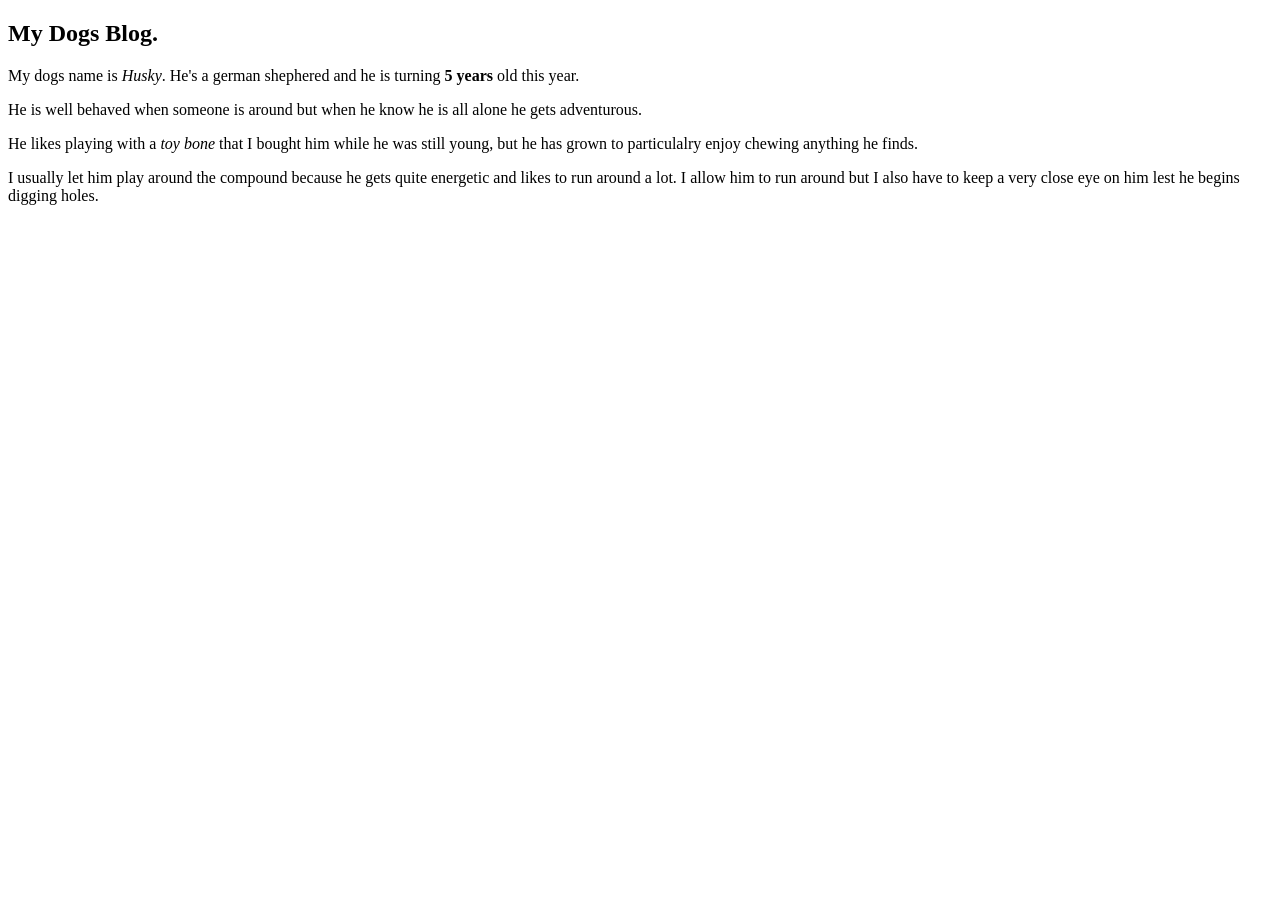
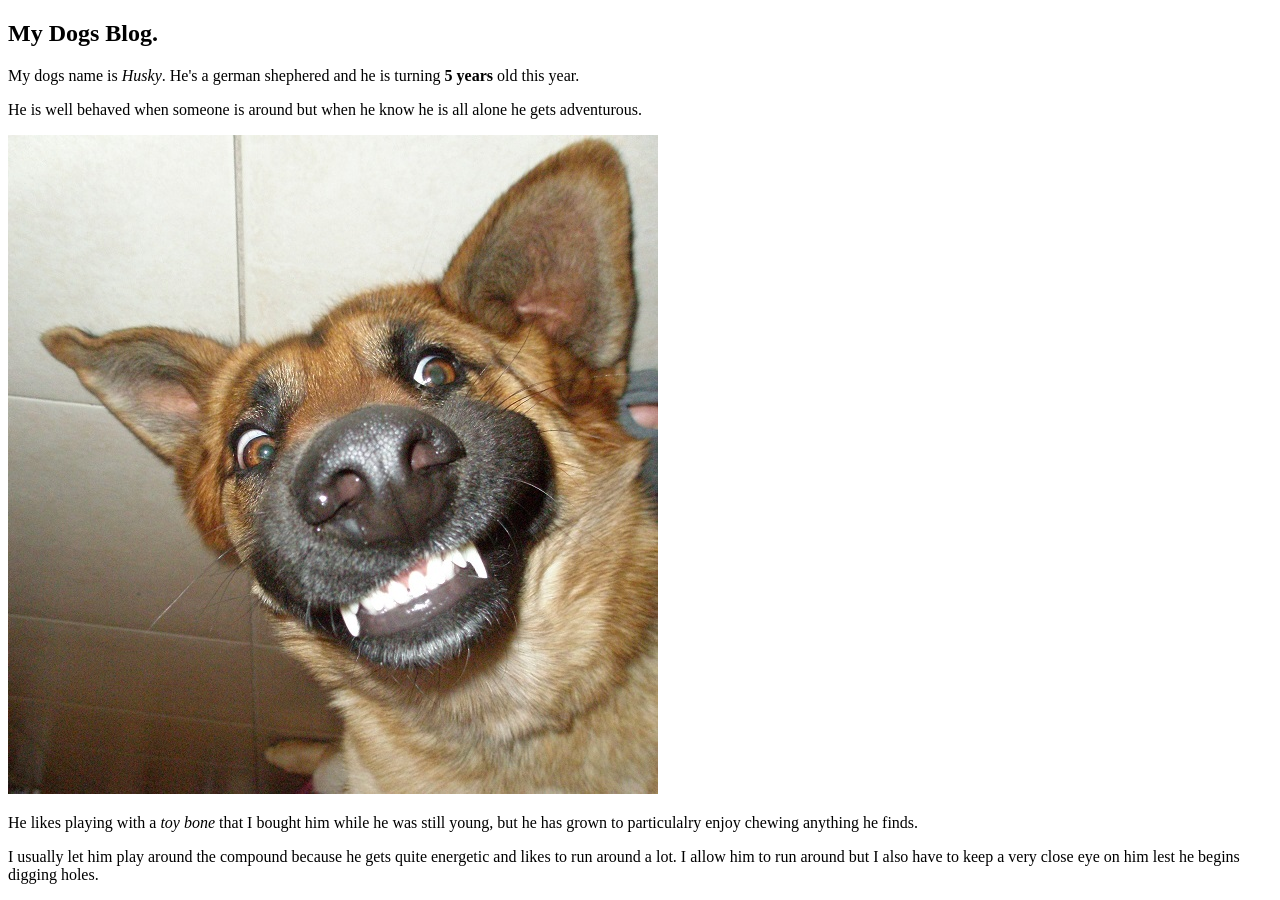
Before and after one commit to lawrence254/petsite, a plain HTML site: page index.html in a window 1280 px wide. Before the commit the page ends 800 px from the top, so only its background shows below. Drawn offline with Linux system fonts and the light colour scheme.

Commit message:
Add image of a dog

```diff
--- a/index.html
+++ b/index.html
@@ -8,6 +8,7 @@
     <h2>My Dogs Blog.</h2>
     <p>My dogs name is <em>Husky</em>. He's a german shephered and he is turning <strong>5 years</strong> old this year.</p>
     <p>He is well behaved when someone is around but when he know he is all alone he gets adventurous.</p>
+    <img src="german.jpg" alt="Picture of a german shephered looking funny">
     <p>He likes playing with a <em>toy bone</em> that I bought him while he was still young, but he has grown to particulalry enjoy chewing anything he finds.</p>
     <p>I usually let him play around the compound because he gets quite energetic and likes to run around a lot. I allow him to run around but I also have to keep a very close eye on him lest he begins digging holes.</p>
   </body>
```
Also changed, not shown: german.jpg (added).
